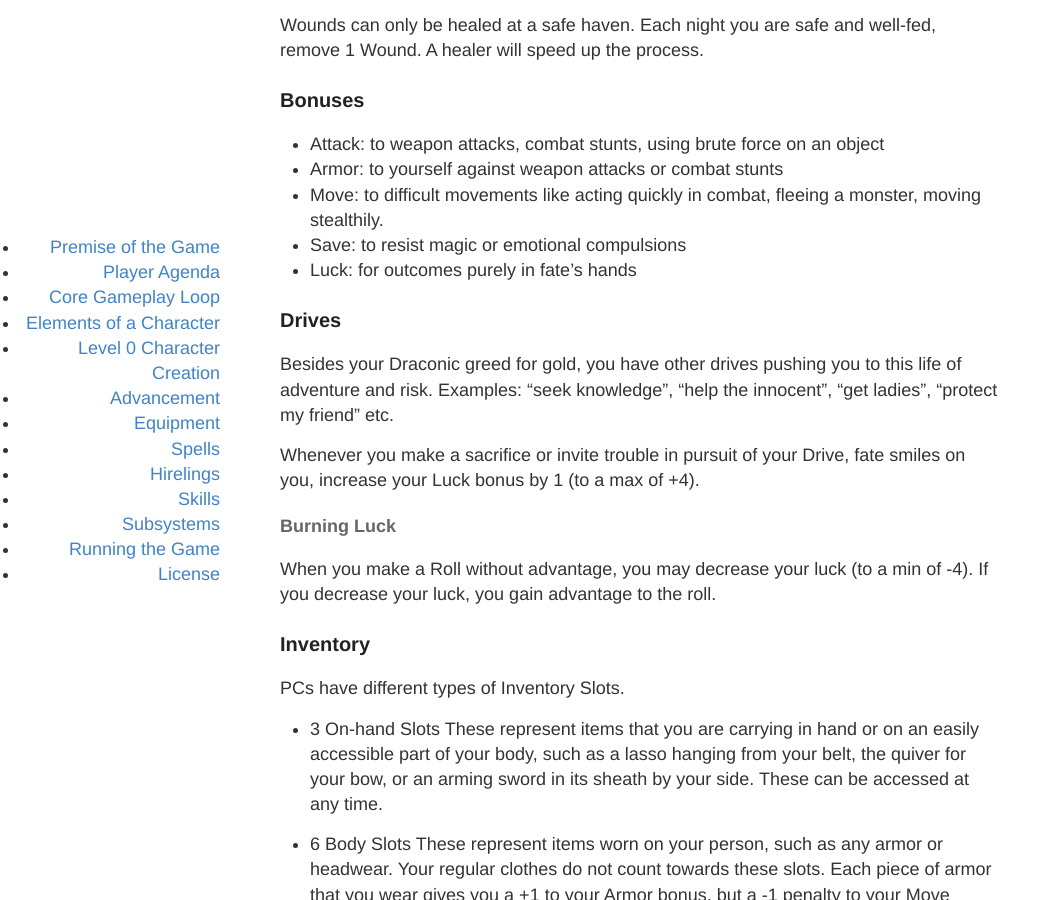
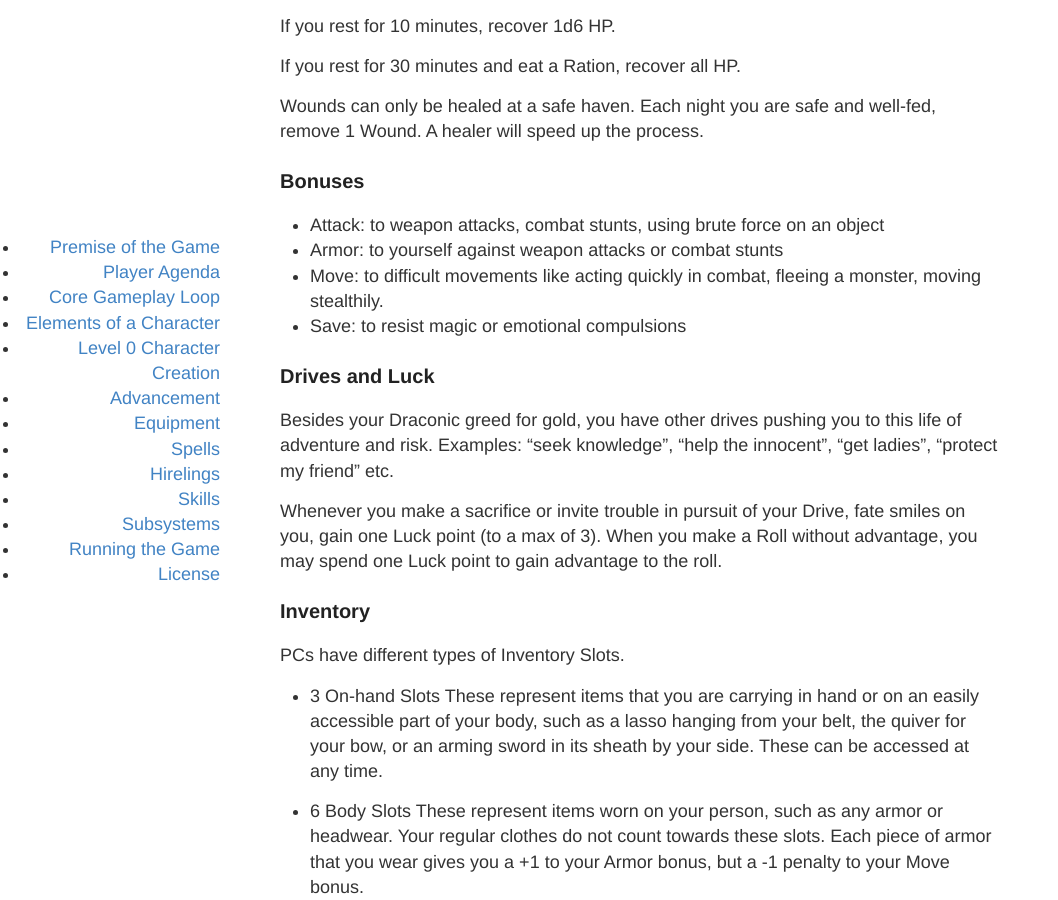
Before and after one commit to zechlau14/zechlau14.github.io, a Jekyll site: the page built from projects/heartbreaker.md, in a window 1280 px wide and 900 px high, scrolled down 2777 px. Shown: the whole window, without its empty margins (0-1058 px from the left). Built offline with Jekyll 4.4.1, drawn with Linux system fonts in a browser that asks for light colours; some of the changed text lies outside the part shown.

Commit message:
change luck in heartbreaker

```diff
--- a/projects/heartbreaker.md
+++ b/projects/heartbreaker.md
@@ -4,9 +4,11 @@ title: Heartbreaker
 category: RPG fantasy action-adventure D&D DnD work-in-progress heartbreaker
 ---
 
-Last updated: April 16th, 2024
+Last updated: April 18th, 2024
 
 It seems that everyone in this corner of the internet has published their own house rules for the dungeon-based fantasy RPG. Here I shall do the same. These rules take inspiration from Searchers of the Unknown (SOTU) and the Goblin Laws of Gaming (GLOG).
+
+# WIP Title: Goblins and Dragons
 
 ## Premise of the Game
 Every hack of the most popular tabletop role-playing game of the 20th century always seems to focus on the second D in its name -- the dungeons. In fact, I even called it the "dungeon-based fantasy RPG" in an earlier draft. To make this hack stand out, I will instead focus on the first D -- the dragons.
@@ -73,15 +75,11 @@ Wounds can only be healed at a safe haven. Each night you are safe and well-fed,
 * Armor: to yourself against weapon attacks or combat stunts
 * Move: to difficult movements like acting quickly in combat, fleeing a monster, moving stealthily.
 * Save: to resist magic or emotional compulsions
-* Luck: for outcomes purely in fate's hands
 
-### Drives
+### Drives and Luck
 Besides your Draconic greed for gold, you have other drives pushing you to this life of adventure and risk. Examples: "seek knowledge", "help the innocent", "get ladies", "protect my friend" etc.
 
-Whenever you make a sacrifice or invite trouble in pursuit of your Drive, fate smiles on you, increase your Luck bonus by 1 (to a max of +4).
-
-#### Burning Luck
-When you make a Roll without advantage, you may decrease your luck (to a min of -4). If you decrease your luck, you gain advantage to the roll.
+Whenever you make a sacrifice or invite trouble in pursuit of your Drive, fate smiles on you, gain one Luck point (to a max of 3). When you make a Roll without advantage, you may spend one Luck point to gain advantage to the roll.
 
 ### Inventory
 PCs have different types of Inventory Slots.
```
